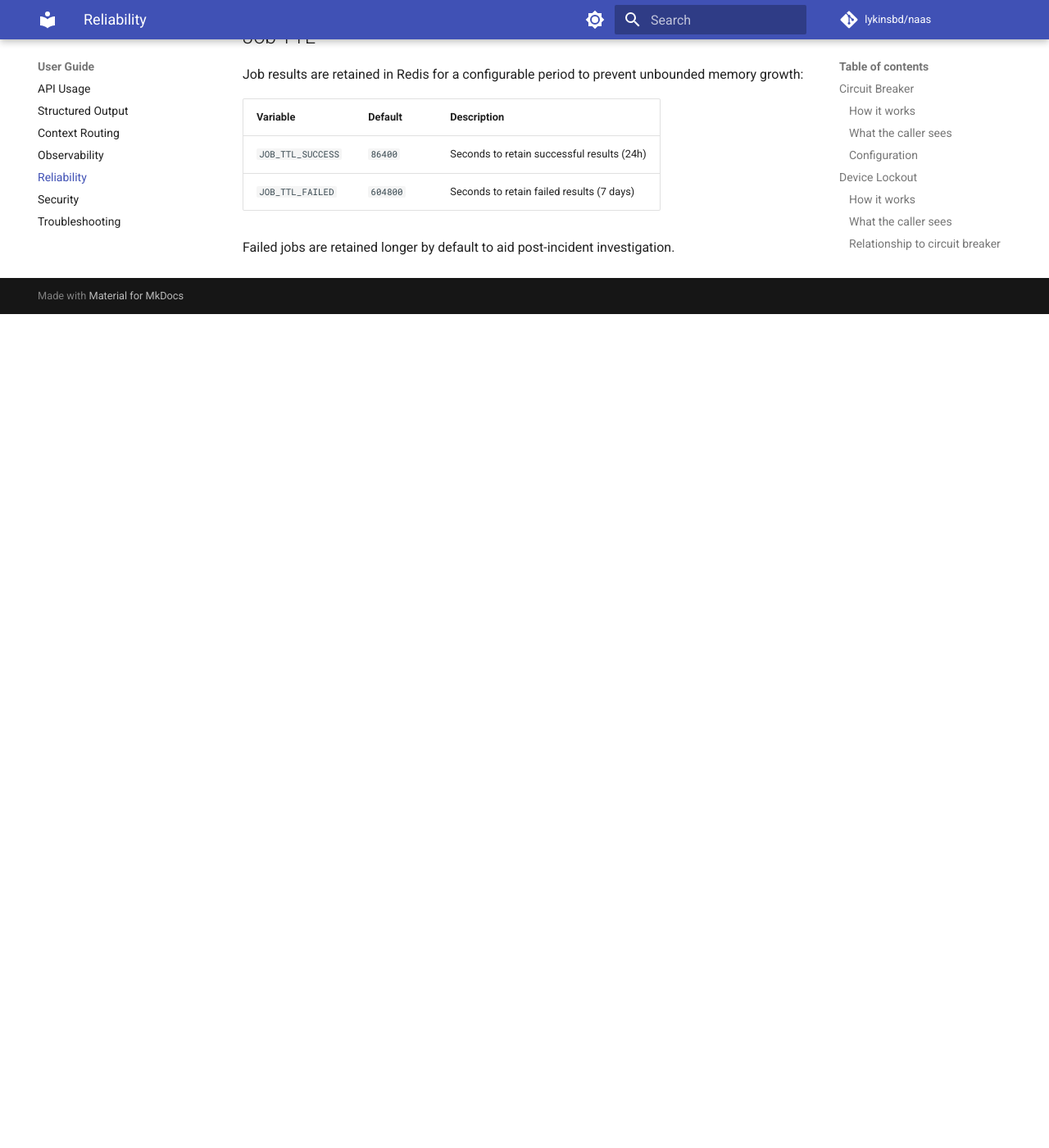
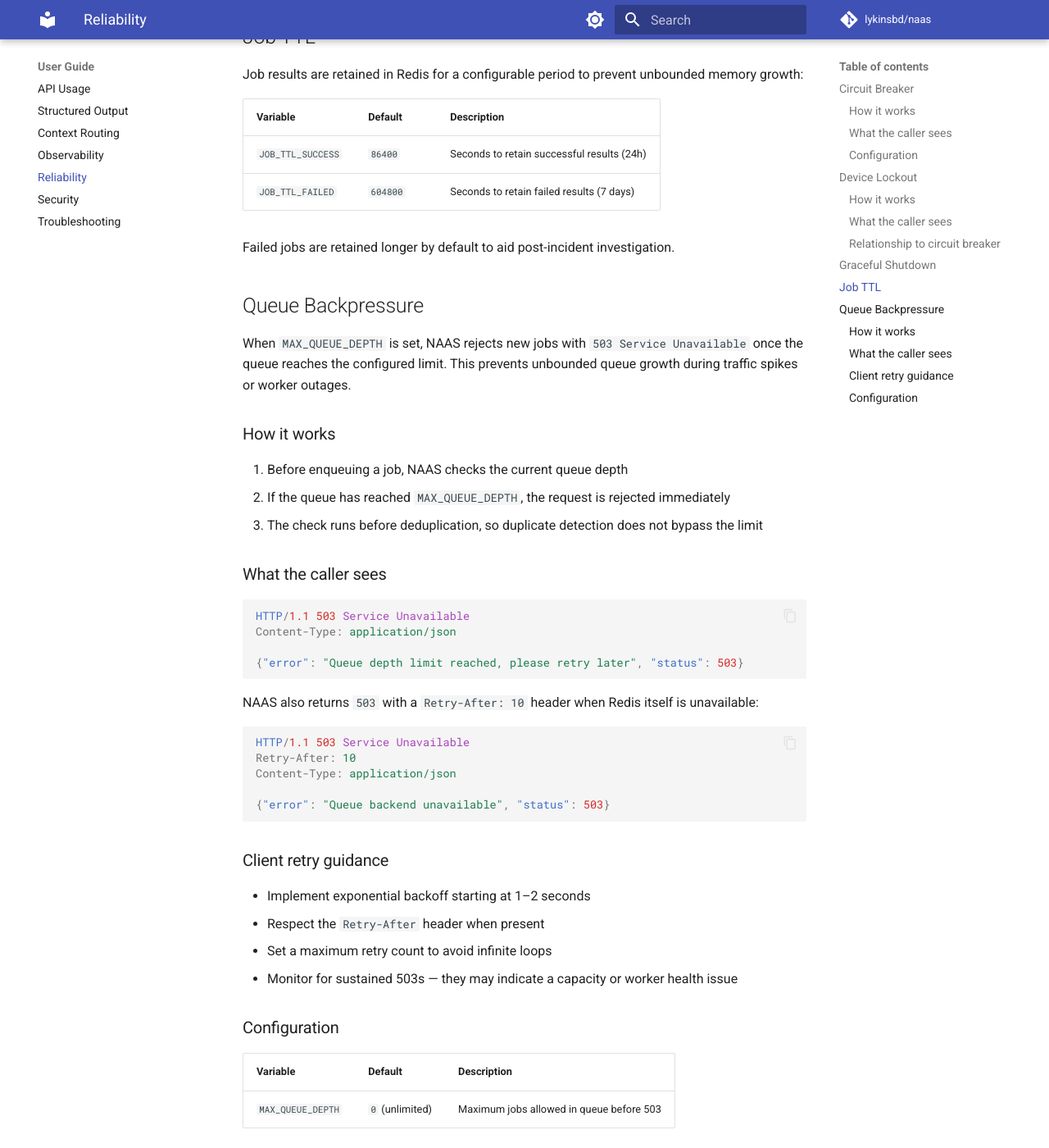
Before and after one commit to lykinsbd/naas, an MkDocs documentation site: the page built from docs/reliability.md, in a window 1280 px wide and 1400 px high, scrolled down 2309 px. Shown: the whole window at 82% size. Built offline with MkDocs 1.6.1 and Material for MkDocs 9.7.7, drawn with Linux system fonts in a browser that asks for light colours; comment, search, counter and statistics services are not loaded; before the commit the page ends 2692 px from its top, so only the background shows below that.

Commit message:
docs: add user documentation for job tags and queue backpressure (#316) (#317)

````diff
--- /dev/null
+++ b/changes/316.doc.md
@@ -0,0 +1 @@
+Add user documentation for job tags and queue backpressure.
--- a/docs/reliability.md
+++ b/docs/reliability.md
@@ -82,3 +82,45 @@ Job results are retained in Redis for a configurable period to prevent unbounded
 | `JOB_TTL_FAILED` | `604800` | Seconds to retain failed results (7 days) |
 
 Failed jobs are retained longer by default to aid post-incident investigation.
+
+## Queue Backpressure
+
+When `MAX_QUEUE_DEPTH` is set, NAAS rejects new jobs with `503 Service Unavailable` once the queue reaches the configured limit. This prevents unbounded queue growth during traffic spikes or worker outages.
+
+### How it works
+
+1. Before enqueuing a job, NAAS checks the current queue depth
+2. If the queue has reached `MAX_QUEUE_DEPTH`, the request is rejected immediately
+3. The check runs before deduplication, so duplicate detection does not bypass the limit
+
+### What the caller sees
+
+```http
+HTTP/1.1 503 Service Unavailable
+Content-Type: application/json
+
+{"error": "Queue depth limit reached, please retry later", "status": 503}
+```
+
+NAAS also returns `503` with a `Retry-After: 10` header when Redis itself is unavailable:
+
+```http
+HTTP/1.1 503 Service Unavailable
+Retry-After: 10
+Content-Type: application/json
+
+{"error": "Queue backend unavailable", "status": 503}
+```
+
+### Client retry guidance
+
+- Implement exponential backoff starting at 1–2 seconds
+- Respect the `Retry-After` header when present
+- Set a maximum retry count to avoid infinite loops
+- Monitor for sustained 503s — they may indicate a capacity or worker health issue
+
+### Configuration
+
+| Variable | Default | Description |
+| --- | --- | --- |
+| `MAX_QUEUE_DEPTH` | `0` (unlimited) | Maximum jobs allowed in queue before 503 |
````
Also changed, not shown: docs/api-usage.md (+51 -0 lines).
